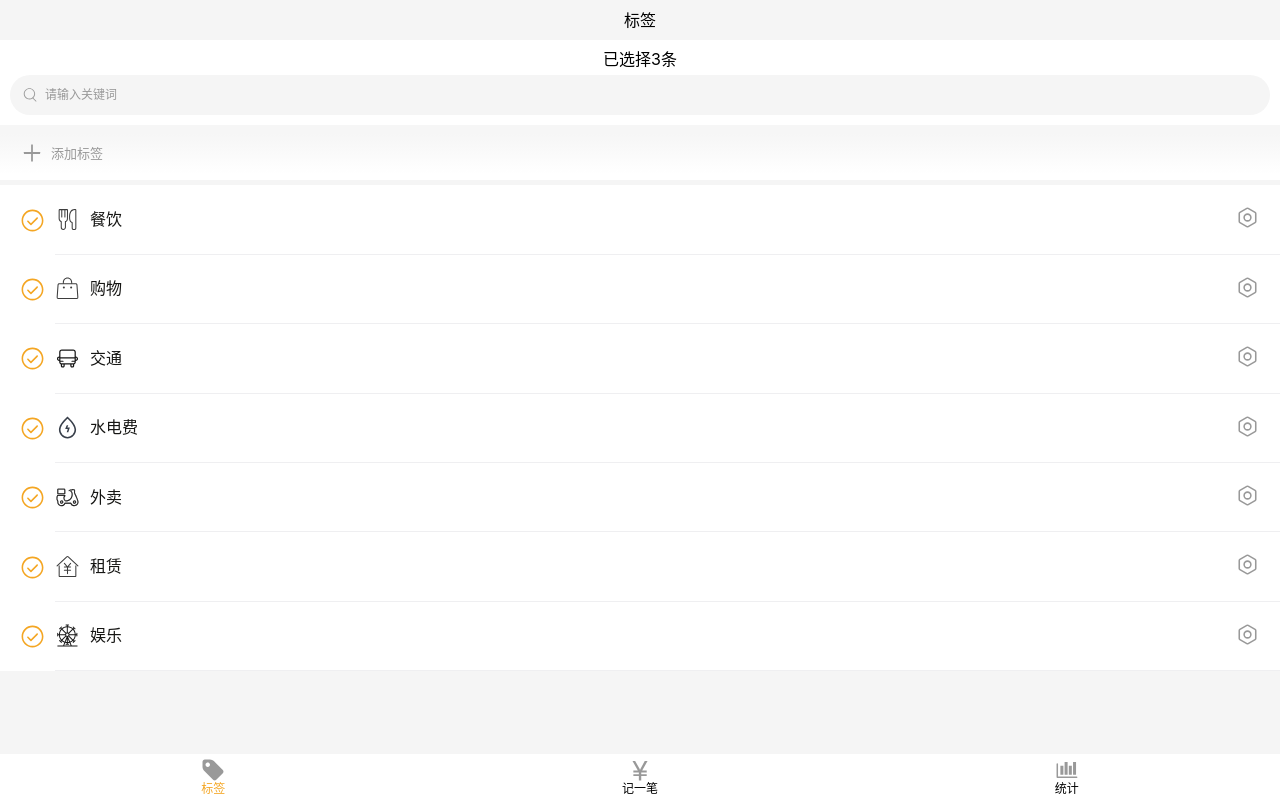
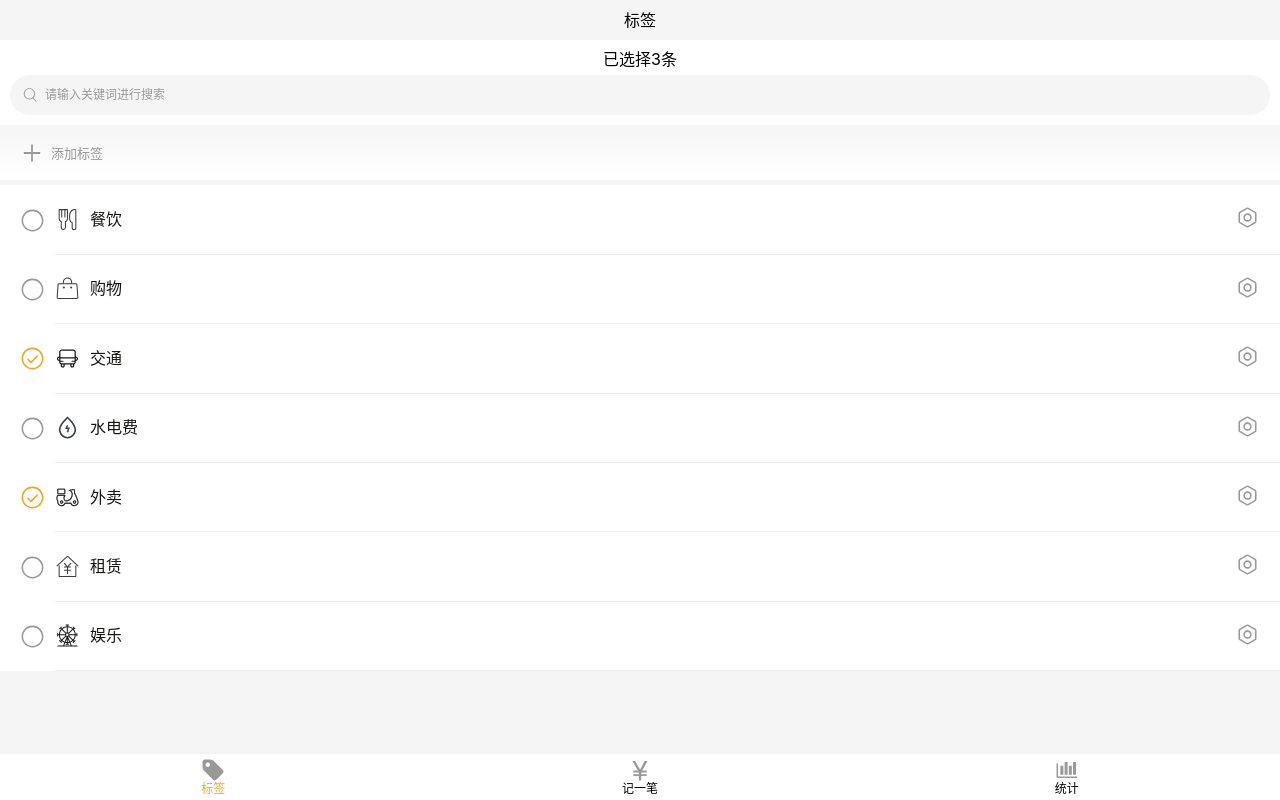
Before and after one commit to sandreams/bookkeeping, a React (Create React App) app: page /tags in a window 1280 px wide. Built offline with nearby package versions, Linux system fonts and the light colour scheme.

Commit message:
add 标签页列表初始化及筛选

```diff
--- a/src/useTags.tsx
+++ b/src/useTags.tsx
@@ -1,53 +1,60 @@
 import { useState } from 'react'
 import { TagItem } from 'types/money'
 import { createId } from 'src/lib/createId'
-
-const tagList = [
+const getBool = () => {
+  return Math.random() > 0.5
+}
+const defaultTagList = [
   {
     id: createId(),
     tagName: '餐饮',
-    isActive: false,
+    isActive: getBool(),
     iconName: '餐饮',
   },
   {
     id: createId(),
     tagName: '购物',
-    isActive: false,
+    isActive: getBool(),
     iconName: '购物',
   },
   {
     id: createId(),
     tagName: '交通',
-    isActive: false,
+    isActive: getBool(),
     iconName: '交通',
   },
   {
     id: createId(),
     tagName: '水电费',
-    isActive: false,
+    isActive: getBool(),
     iconName: '水电',
   },
   {
     id: createId(),
     tagName: '外卖',
-    isActive: false,
+    isActive: getBool(),
     iconName: '外卖',
   },
   {
     id: createId(),
     tagName: '租赁',
-    isActive: false,
+    isActive: getBool(),
     iconName: '租赁',
   },
   {
     id: createId(),
     tagName: '娱乐',
-    isActive: false,
+    isActive: getBool(),
     iconName: '娱乐',
   },
 ]
+const getTagList = () => {
+  return localStorage.getItem('tagList')
+    ? (JSON.parse(localStorage.getItem('tagList') as string) as Array<TagItem>)
+    : defaultTagList
+}
 const useTags = () => {
-  const [tags, setTags] = useState<TagItem[]>(tagList)
+  const [tags, setTags] = useState<TagItem[]>(getTagList())
   return {
     tags,
     setTags,
--- a/src/views/tag/index.tsx
+++ b/src/views/tag/index.tsx
@@ -1,4 +1,18 @@
-const X: React.FC = () => {
-  return <div>tag</div>
+import { useParams } from 'react-router-dom'
+import { useTags } from 'src/useTags'
+import { TagItem } from 'types/money'
+type Params = {
+  id: string
 }
-export default X
+const Tag: React.FC = () => {
+  const { id } = useParams<Params>()
+  const { tags } = useTags()
+  const currentTag = tags.find((t) => t.id.toString() === id) as TagItem
+  return (
+    <div>
+      <span>23123</span>
+      {currentTag ? <span>{currentTag.tagName}</span> : null}
+    </div>
+  )
+}
+export default Tag
--- a/src/views/tags/NewTagSection.tsx
+++ b/src/views/tags/NewTagSection.tsx
@@ -20,6 +20,7 @@ const Wrapper = styled.section`
   }
 `
 const NewTagSection: React.FC = () => {
+  console.log('NewTag 组件 render 了')
   return (
     <Wrapper>
       <Icon name="plus" />
--- a/src/views/tags/SearchSection.tsx
+++ b/src/views/tags/SearchSection.tsx
@@ -2,6 +2,7 @@ import { memo, useState } from 'react'
 import styled from 'styled-components'
 import Icon from 'src/components/Icon'
 import { fontColor, bgColor, svgColor } from 'src/helper'
+import { SearchProps } from 'types/tags'
 const Wrapper = styled.section`
   background: ${bgColor.white};
   padding: 10px;
@@ -31,8 +32,8 @@ const Wrapper = styled.section`
     }
   }
 `
-const SearchSection: React.FC = () => {
-  const [inputText, setInput] = useState('')
+const SearchSection: React.FC<SearchProps> = (props) => {
+  console.log('Search 组件 render 了')
   return (
     <Wrapper>
       <div className="checked-num">
@@ -42,9 +43,9 @@ const SearchSection: React.FC = () => {
         <Icon name="search" />
         <input
           type="text"
-          value={inputText}
-          placeholder="请输入关键词"
-          onChange={(event) => setInput(event.currentTarget.value)}
+          value={props.query}
+          placeholder="请输入关键词进行搜索"
+          onChange={(event) => props.onChange(event.currentTarget.value)}
         />
       </div>
     </Wrapper>
--- a/src/views/tags/TagListSection.tsx
+++ b/src/views/tags/TagListSection.tsx
@@ -48,17 +48,24 @@ const Wrapper = styled.section`
     }
   }
 `
-
-const TagListSection: React.FC = () => {
+type TagListProps = {
+  query: string
+}
+const TagListSection: React.FC<TagListProps> = (props) => {
   const { tags } = useTags()
+  console.log('TagList 组件 render 了')
   return (
     <Wrapper>
       <ul>
-        {tags.map((tag) => (
+        {tags
+          .filter((t) => t.tagName.includes(props.query))
+          .map((tag) => (
             <li key={tag.id}>
               <Icon
-              name="round_check"
-              iconClass={'icon-check' + (1 === 1 ? ' checked' : '')}
+                name={tag.isActive === true ? 'round_check' : 'round'}
+                iconClass={
+                  'icon-check' + (tag.isActive === true ? ' checked' : '')
+                }
               />
               <div className="tag-item">
                 <Icon name={tag.iconName} iconClass="icon-item" />
--- a/src/views/tags/index.tsx
+++ b/src/views/tags/index.tsx
@@ -1,12 +1,16 @@
+import { useState } from 'react'
 import Layout from 'src/components/Layout'
 import NewTagSection from './NewTagSection'
 import SearchSection from './SearchSection'
 import TagListSection from './TagListSection'
-const Money = () => (
-  <Layout title="标签">
-    <SearchSection></SearchSection>
-    <NewTagSection></NewTagSection>
-    <TagListSection></TagListSection>
-  </Layout>
-)
+const Money = () => {
+  const [query, setQuery] = useState('')
+  return (
+    <Layout title="标签">
+      <SearchSection query={query} onChange={(query) => setQuery(query)} />
+      <NewTagSection />
+      <TagListSection query={query} />
+    </Layout>
+  )
+}
 export default Money
--- /dev/null
+++ b/types/tags/index.d.ts
@@ -0,0 +1,5 @@
+interface SearchProps {
+  query: string
+  onChange: (query: string) => void
+}
+export { SearchProps }
```
Lines whose indentation alone changed are shown as unchanged.
